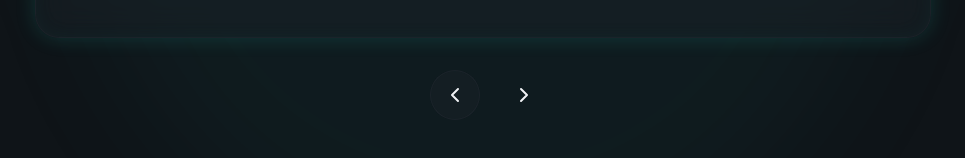
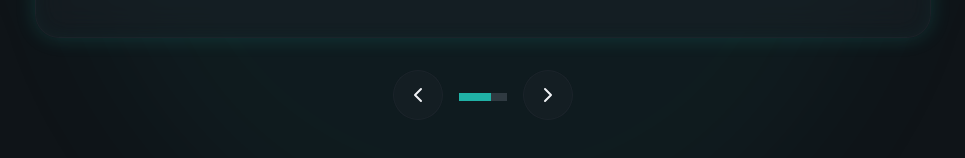
Before and after one commit to eissamonet/SWD-Portfolio, a React (Vite) app: page / in a window 1280 px wide. Shown: the part 4936-5094 px from the top of the page, without its empty margins (157-1122 px from the left). Built offline with nearby package versions, Linux system fonts and the light colour scheme.

Commit message:
commit changes

```diff
--- a/src/sections/Testimonials.jsx
+++ b/src/sections/Testimonials.jsx
@@ -69,11 +69,12 @@ export const Testimonials = () => {
 
                   <div>
                     {testimonials.map((_, index) => (
-                      <button/>
+                      <button key={index} className={`w-2 h-2 transition-all duration-300 ${index === 0 ? "w-8 bg-primary" : "bg-muted-foreground/30 hover:bg-muted-foreground/50"
+                      }`} />
                     ))}
                   </div>
 
-                  <button>
+                  <button className="p-3 rounded-full glass hover:bg-primary/10 hover:text-primary transition-all">
                     <ChevronRight />
                   </button>
                 </div>
```
